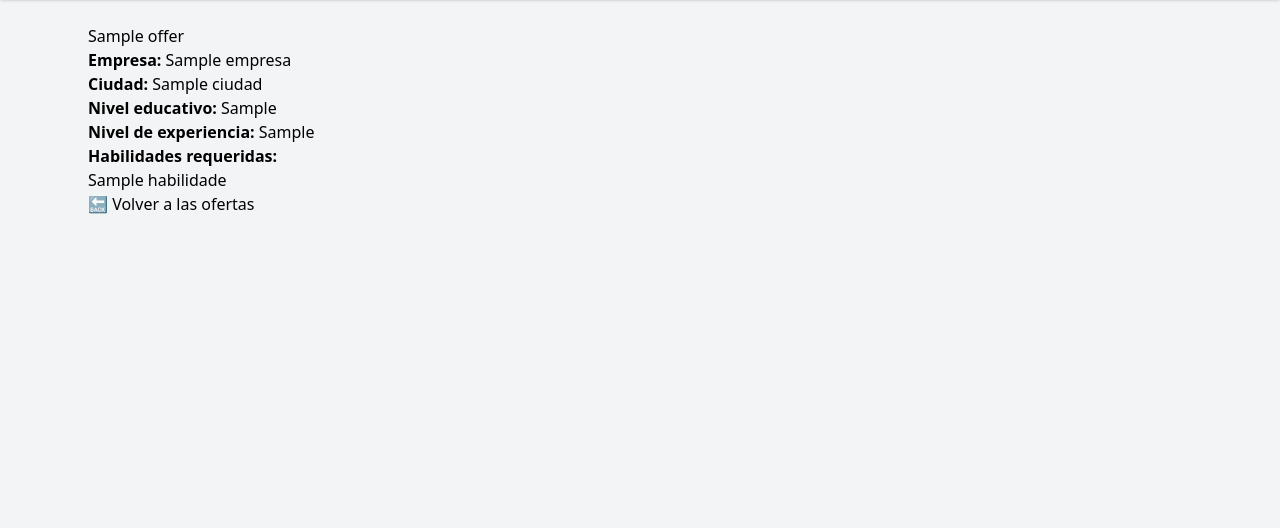
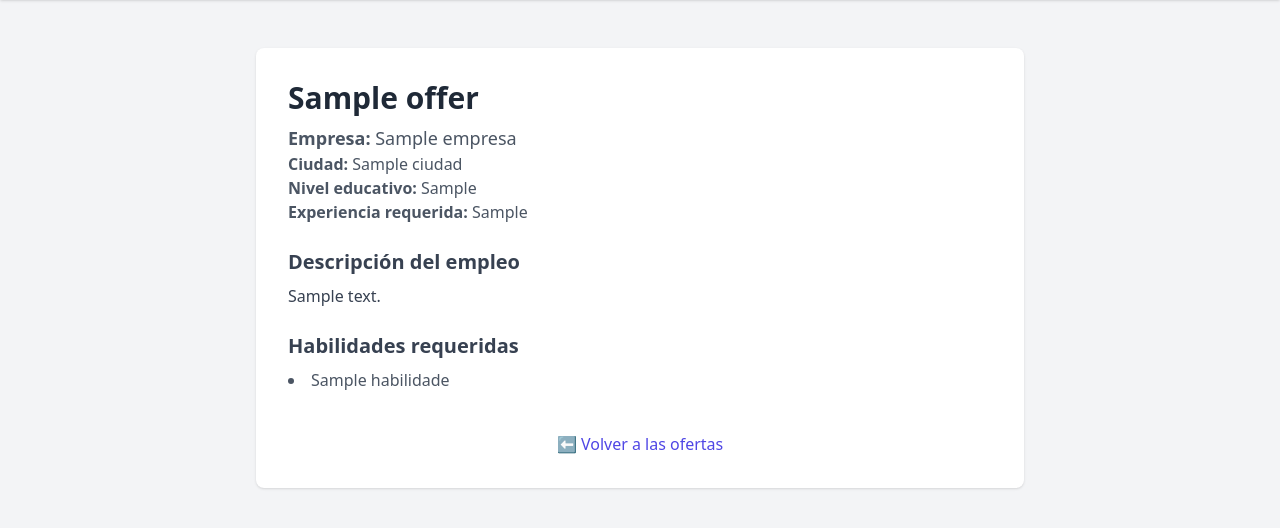
Before and after one commit to jespanap/LikeSAGE, a FastAPI app: template app/views/templates/offer_detail.html in a window 1280 px wide. Shown: the part 64-592 px from the top of the page. Run offline with FastAPI, Linux system fonts and the light colour scheme; the template is opened without the code that fills it: most values are stand-ins (such as "Sample title", 1, 10 or a date in 2020); some libraries are stand-ins or nearby versions.

Commit message:
Fixed the vacancy details view to match the visuals of the rest of the project

```diff
--- a/app/views/templates/offer_detail.html
+++ b/app/views/templates/offer_detail.html
@@ -3,16 +3,70 @@
 {% block title %}{{ offer.titulo }} - Detalles{% endblock %}
 
 {% block content %}
-<h1>{{ offer.titulo }}</h1>
-<p><strong>Empresa:</strong> {{ offer.empresa }}</p>
-<p><strong>Ciudad:</strong> {{ offer.ciudad }}</p>
-<p><strong>Nivel educativo:</strong> {{ offer.nivel_educativo }}</p>
-<p><strong>Nivel de experiencia:</strong> {{ offer.nivel_experiencia }}</p>
-<p><strong>Habilidades requeridas:</strong></p>
-<ul>
-    {% for h in offer.habilidades %}
-        <li>{{ h }}</li>
-    {% endfor %}
-</ul>
-<a href="/offers">🔙 Volver a las ofertas</a>
+<div class="max-w-3xl mx-auto bg-white p-8 rounded-lg shadow mt-6">
+    <div class="mb-6">
+        <h1 class="text-3xl font-bold text-gray-800 mb-2">{{ offer.titulo }}</h1>
+        <p class="text-gray-600 text-lg"><strong>Empresa:</strong> {{ offer.empresa }}</p>
+        <p class="text-gray-600"><strong>Ciudad:</strong> {{ offer.ciudad }}</p>
+        <p class="text-gray-600"><strong>Nivel educativo:</strong> {{ offer.nivel_educativo }}</p>
+        <p class="text-gray-600"><strong>Experiencia requerida:</strong> {{ offer.nivel_experiencia }}</p>
+    </div>
+
+    <div class="mb-6">
+        <h2 class="text-xl font-semibold text-gray-700">Descripción del empleo</h2>
+        <p class="text-gray-700 mt-2">{{ offer.descripcion }}</p>
+    </div>
+
+    <div class="mb-6">
+        <h2 class="text-xl font-semibold text-gray-700">Habilidades requeridas</h2>
+        <ul class="list-disc list-inside text-gray-600 mt-2">
+            {% for h in offer.habilidades %}
+                <li>{{ h }}</li>
+            {% endfor %}
+        </ul>
+    </div>
+
+    {% if user %}
+    <div class="flex justify-end space-x-4 mt-8">
+        <form method="post" action="/offers/interact">
+            <input type="hidden" name="titulo" value="{{ offer.titulo }}">
+            <input type="hidden" name="accion" value="like">
+            <button type="submit" class="text-red-500 hover:text-red-700 text-xl" title="Me gusta" onclick="animateLike(this)">
+                ❤️
+            </button>
+        </form>
+
+        <form method="post" action="/offers/interact">
+            <input type="hidden" name="titulo" value="{{ offer.titulo }}">
+            <input type="hidden" name="accion" value="save">
+            <button type="submit" class="text-blue-500 hover:text-blue-700 text-xl" title="Guardar" onclick="animateSave(this)">
+                📌
+            </button>
+        </form>
+
+        <form method="post" action="/offers/share">
+            <input type="hidden" name="vacancy_title" value="{{ offer.titulo }}">
+            <button type="submit" class="text-green-500 hover:text-green-700 text-xl" title="Compartir">
+                🔗
+            </button>
+        </form>
+    </div>
+    {% endif %}
+
+    <div class="mt-10 text-center">
+        <a href="/offers" class="text-indigo-600 hover:underline">⬅️ Volver a las ofertas</a>
+    </div>
+</div>
+
+<script>
+    function animateLike(button) {
+        button.classList.add('bump');
+        setTimeout(() => button.classList.remove('bump'), 400);
+    }
+
+    function animateSave(button) {
+        button.classList.add('spin');
+        setTimeout(() => button.classList.remove('spin'), 600);
+    }
+</script>
 {% endblock %}
```
